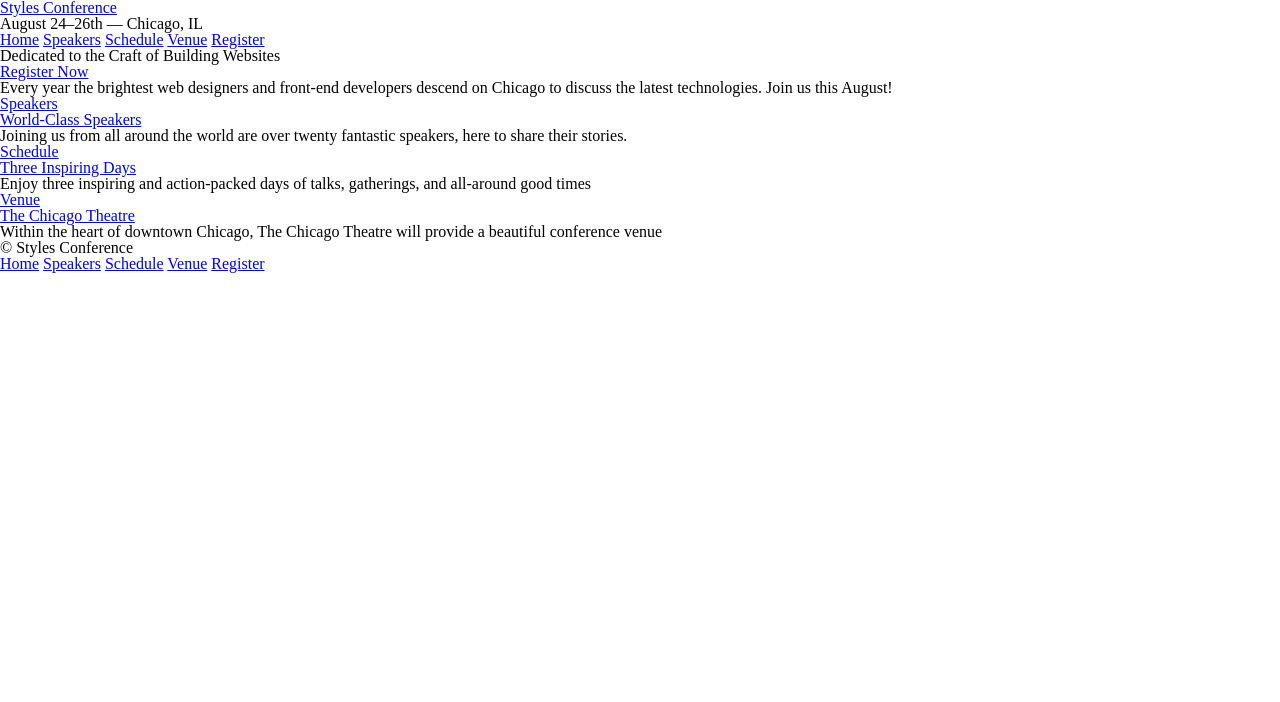
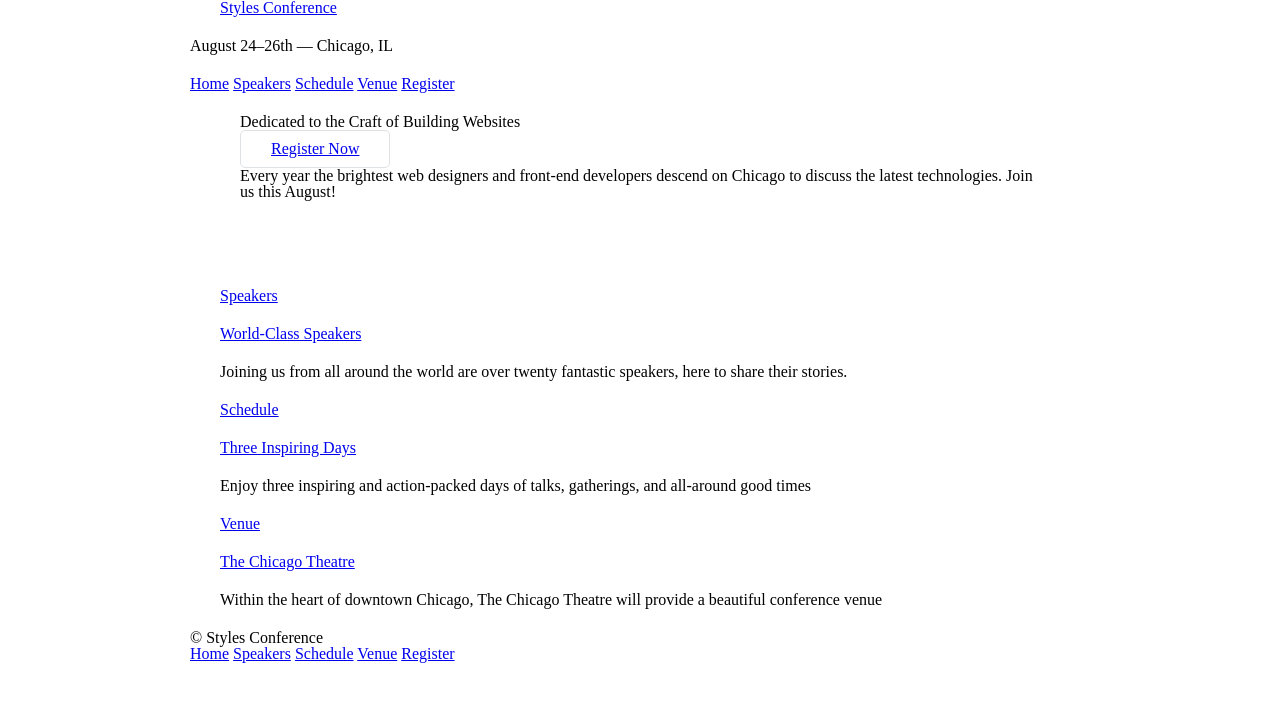
Before and after one commit to AmalKiani/styles-conference, a plain HTML site: page index.html in a window 1280 px wide. Drawn offline with Linux system fonts and the light colour scheme.

Commit message:
add CSS structure and box model

```diff
--- a/assets/stylesheets/main.css
+++ b/assets/stylesheets/main.css
@@ -13,3 +13,53 @@ G R I D
        -moz-box-sizing: border-box;
             box-sizing: border-box;
 }
+
+.container {
+    margin: 0 auto;
+    padding-left: 30px;
+    padding-right: 30px;
+    width: 960px
+}
+
+/*
+=================================================
+
+T Y P O G R A P H Y
+
+=================================================
+*/
+
+h1, h3, h4, h5, p {
+    margin-bottom: 22px;
+}
+
+/*
+=================================================
+
+B U T T O N S
+
+=================================================
+*/
+
+.btn {
+    border-radius: 5px;
+    display: inline-block;
+    margin: 0;
+}
+
+.btn-alt {
+    border: 1px solid #dfe2e5;
+    padding:10px 30px;
+}
+
+/*
+================================================
+
+H O M E
+
+================================================
+*/
+
+.hero {
+    padding: 22px 80px 66px 80px;
+}
--- a/index.html
+++ b/index.html
@@ -8,10 +8,12 @@
     <title>Styles Conference</title>
 </head>
 <body>
-    <header>
-        <h1>
-            <a href="index.html">Styles Conference</a>
-        </h1>
+    <header class="container">
+        <section class="container">
+            <h1>
+                <a href="index.html">Styles Conference</a>
+            </h1>
+        </section>
         <h3>August 24&ndash;26th &mdash; Chicago, IL</h3>
         <nav>
             <a href="index.html">Home</a>
@@ -21,28 +23,32 @@
             <a href="register.html">Register</a>
         </nav>
     </header>
-    <section>
+
+    <section class="hero container">
         <h2>Dedicated to the Craft of Building Websites</h2>
-        <a href="register.html">Register Now</a>
+        <a href="register.html" class="btn btn-alt">Register Now</a>
         <p>Every year the brightest web designers and front-end developers descend on Chicago to discuss the latest technologies. Join us this August!</p>
     </section>
-    <section>
 
-        <section>
+    <section class="container">
+
+        <section class="container">
             <a href="speakers.html">
                 <h5>Speakers</h5>
                 <h3>World-Class Speakers</h3>
             </a>
             <p>Joining us from all around the world are over twenty fantastic speakers, here to share their stories.</p>
         </section>
-        <section>
+
+        <section class="container">
             <a href="schedule.html">
                 <h5>Schedule</h5>
                 <h3>Three Inspiring Days</h3>
             </a>
             <p>Enjoy three inspiring and action-packed days of talks, gatherings, and all-around good times</p>
         </section>
-        <section>
+
+        <section class="container">
             <a href="venue.html">
                 <h5>Venue</h5>
                 <h3>The Chicago Theatre</h3>
@@ -51,8 +57,9 @@
         </section>
 
 
-    </section>
-    <footer>
+    </section class="container">
+
+    <footer class="container">
         <small>&copy; Styles Conference</small>
 
         <nav>
```
Also changed, not shown: register.html (+6 -0 lines), schedule.html (+6 -0 lines), speakers.html (+6 -0 lines), venue.html (+6 -0 lines).
